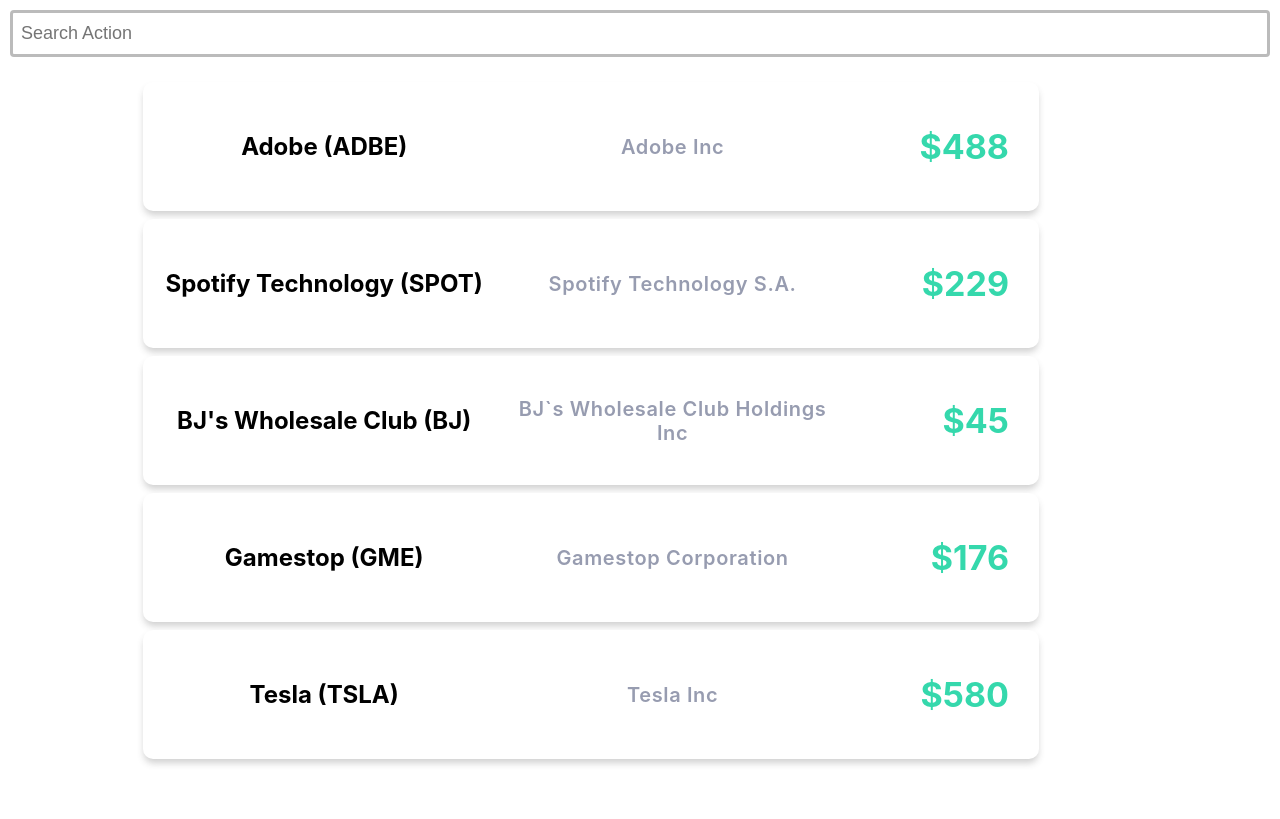
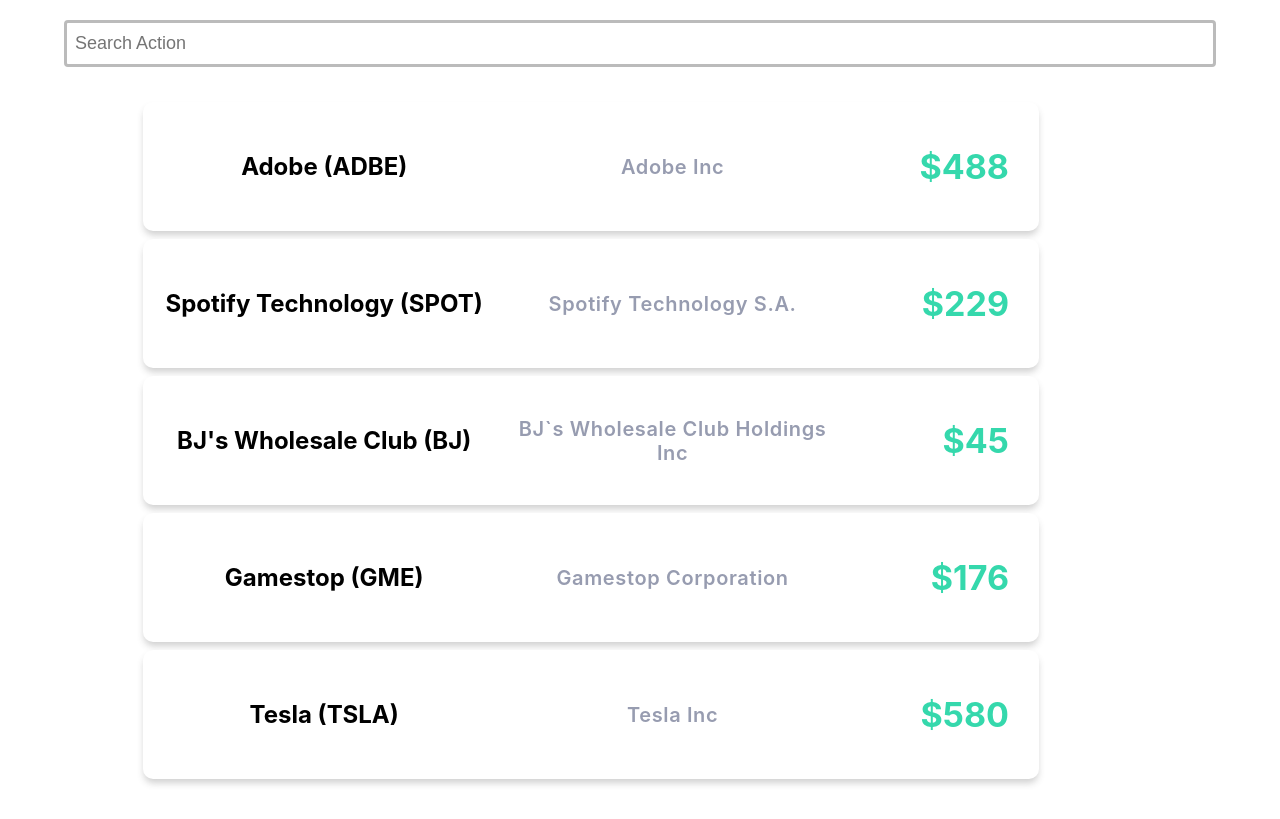
Before and after one commit to AlejoRamirezGismondi/FrontHood-AseCa, a React (Create React App) app: page /search in a window 1280 px wide. Built offline with nearby package versions, Linux system fonts and the light colour scheme.

Commit message:
added actions not found when list of actions is empty

```diff
--- a/src/components/Search/Search.tsx
+++ b/src/components/Search/Search.tsx
@@ -1,38 +1,49 @@
-import React from 'react';
+import React, {Component, useEffect, useRef} from "react";
 import "./Search.css";
 import SearchBar from "./SearchBar";
 import actions from "./action_data"
 
-const Search = () => {
+class Search extends Component {
 
-    function viewDetails(id) {
+    actionList;
+    state = {
+        showMessage: false,
+    };
+
+    viewDetails(id) {
         console.log(id)
     }
 
-    function emptyActions(){
-
-    }
-
-    let actionList = actions.map((item) =>
-        <div className="action-card" key={item.id} onClick={() => viewDetails(item.id)}>
+    showActionList() {
+        if(actions.length > 0){
+            this.state.showMessage = false
+            this.actionList = actions.map((item) =>
+                <div className="action-card" key={item.id} onClick={() => this.viewDetails(item.id)}>
                     <h2 className="action-card-title">{item.action_name} ({item.symbol})</h2>
                     <p className="action-card-company">{item.company_name}</p>
                     <p className="action-card-price">${item.price}</p>
                 </div>
             )
+        } else {
+            this.state.showMessage = true
+        }
+        return this.actionList
+    }
 
-
+    render() {
         return (
             <div>
                 <SearchBar/>
                 <div className="container">
-                {actionList}
+                    {this.showActionList()}
                 </div>
-            <div className="search-unknown" hidden={true}>
+                <div className="search-unknown"
+                     style={{visibility: this.state.showMessage ? 'visible' : 'hidden' }} >
                     Unable to find the action you were looking for
                 </div>
             </div>
-    );
+        )
+    }
 }
 
 export default Search
--- a/src/components/Search/SearchBar.css
+++ b/src/components/Search/SearchBar.css
@@ -1,7 +1,7 @@
 
 
 .component-search-input {
-    margin: 10px;
+    margin: 20px 5%
 }
 
 .component-search-input input {
@@ -12,6 +12,7 @@
     padding: 10px 8px;
     width: 100%;
     outline: none;
+
 }
 
 .component-search-input input:focus {
```
Lines whose indentation alone changed are shown as unchanged.
